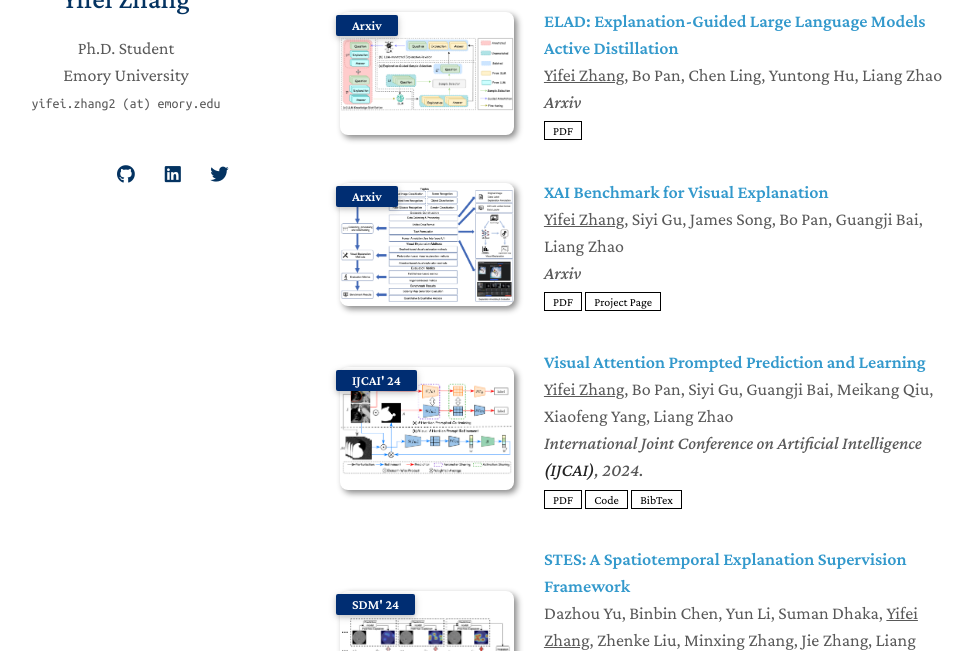
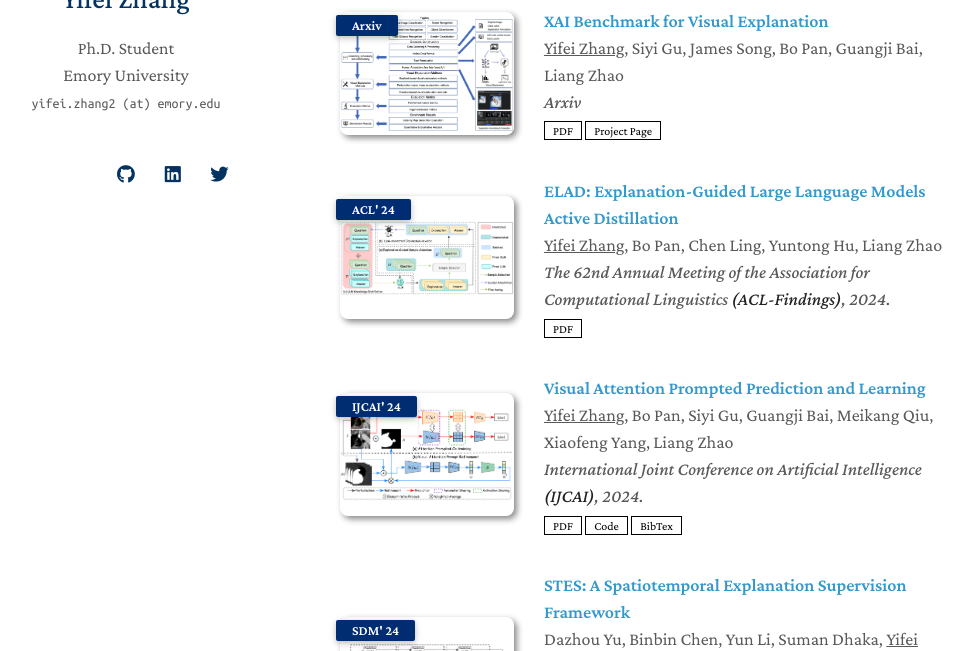
Before and after one commit to yifeizhangcs/yifeizhangcs.github.io, a Jekyll site: the page built from index.md, in a window 1280 px wide and 900 px high, scrolled down 1165 px, cut to the strip 249-900 px from the top of the window. Shown: the whole strip, without its empty margins (150-1123 px from the left). Built offline with Jekyll 4.4.1, drawn with Linux system fonts in a browser that asks for light colours; nearby versions of some CDN libraries; a style sheet for code colours, icons or effects is not loaded; our own code applies the rules of GitHub Pages for plain Markdown files.

Commit message:
Update publications.yml

```diff
--- a/_data/publications.yml
+++ b/_data/publications.yml
@@ -8,13 +8,6 @@ main:
     page: https://github.com/tiingweii-shii/Awesome-Resource-Efficient-LLM-Papers
     image: ./assets/img/beyond_efficiency_survey.png
 
-  - title: "ELAD: Explanation-Guided Large Language Models Active Distillation"
-    authors: <span style="text-decoration:underline">Yifei Zhang</span>, Bo Pan, Chen Ling, Yuntong Hu, Liang Zhao
-    conference_short: Arxiv
-    conference: Arxiv
-    pdf: https://arxiv.org/pdf/2402.13098v1.pdf
-    image: ./assets/img/elad.png
-
   - title: "XAI Benchmark for Visual Explanation"
     authors: <span style="text-decoration:underline">Yifei Zhang</span>, Siyi Gu, James Song, Bo Pan, Guangji Bai, Liang Zhao
     conference_short: Arxiv
@@ -22,6 +15,13 @@ main:
     pdf: https://arxiv.org/pdf/2310.08537.pdf
     page: https://xaidataset.github.io/
     image: ./assets/img/benchmark.png
+
+  - title: "ELAD: Explanation-Guided Large Language Models Active Distillation"
+    authors: <span style="text-decoration:underline">Yifei Zhang</span>, Bo Pan, Chen Ling, Yuntong Hu, Liang Zhao
+    conference_short: ACL' 24
+    conference: The 62nd Annual Meeting of the Association for Computational Linguistics <strong>(ACL-Findings)</strong>, 2024.
+    pdf: https://arxiv.org/pdf/2402.13098v1.pdf
+    image: ./assets/img/elad.png
 
   - title: "Visual Attention Prompted Prediction and Learning"
     authors: <span style="text-decoration:underline">Yifei Zhang</span>, Bo Pan, Siyi Gu, Guangji Bai, Meikang Qiu, Xiaofeng Yang, Liang Zhao
```
